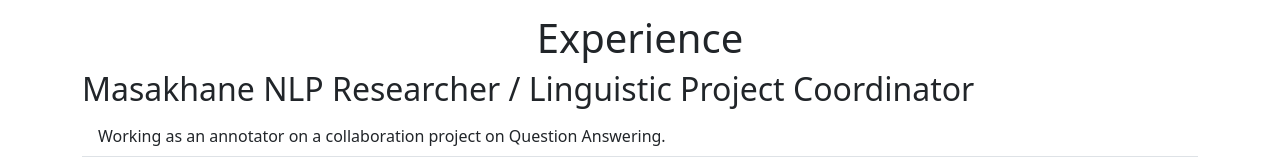
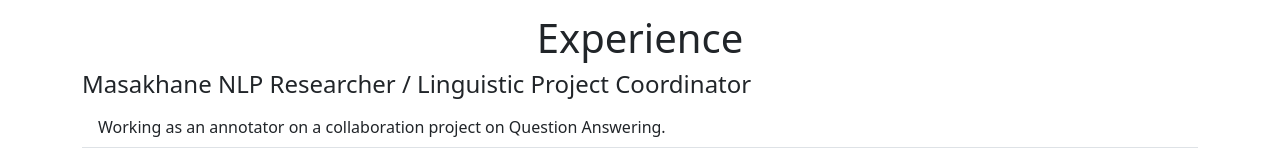
Before and after one commit to sam4rano/portfolio_aremu, a React (Vite) app: page / in a window 1280 px wide. Shown: the part 587-747 px from the top of the page. Built offline with nearby package versions, Linux system fonts and the light colour scheme.

Commit message:
meta image added

```diff
--- a/index.html
+++ b/index.html
@@ -24,7 +24,7 @@
   />
     <meta
       property="og:image"
-      content="https://storage.googleapis.com/favlist_store/20231005131135-graphic"
+      content="./src/assets/arem.png"
 
     />
 
--- a/src/components/Experience.jsx
+++ b/src/components/Experience.jsx
@@ -5,7 +5,7 @@
     <Container className="my-2">
       <h1 className="text-center text-dark fs-1 pt-2">Experience</h1>
       <ListGroup variant="flush">
-        <h2>Masakhane NLP Researcher / Linguistic Project Coordinator</h2>
+        <h4>Masakhane NLP Researcher / Linguistic Project Coordinator</h4>
         <ListGroup.Item>
           Working as an annotator on a collaboration project on Question
           Answering.
```
